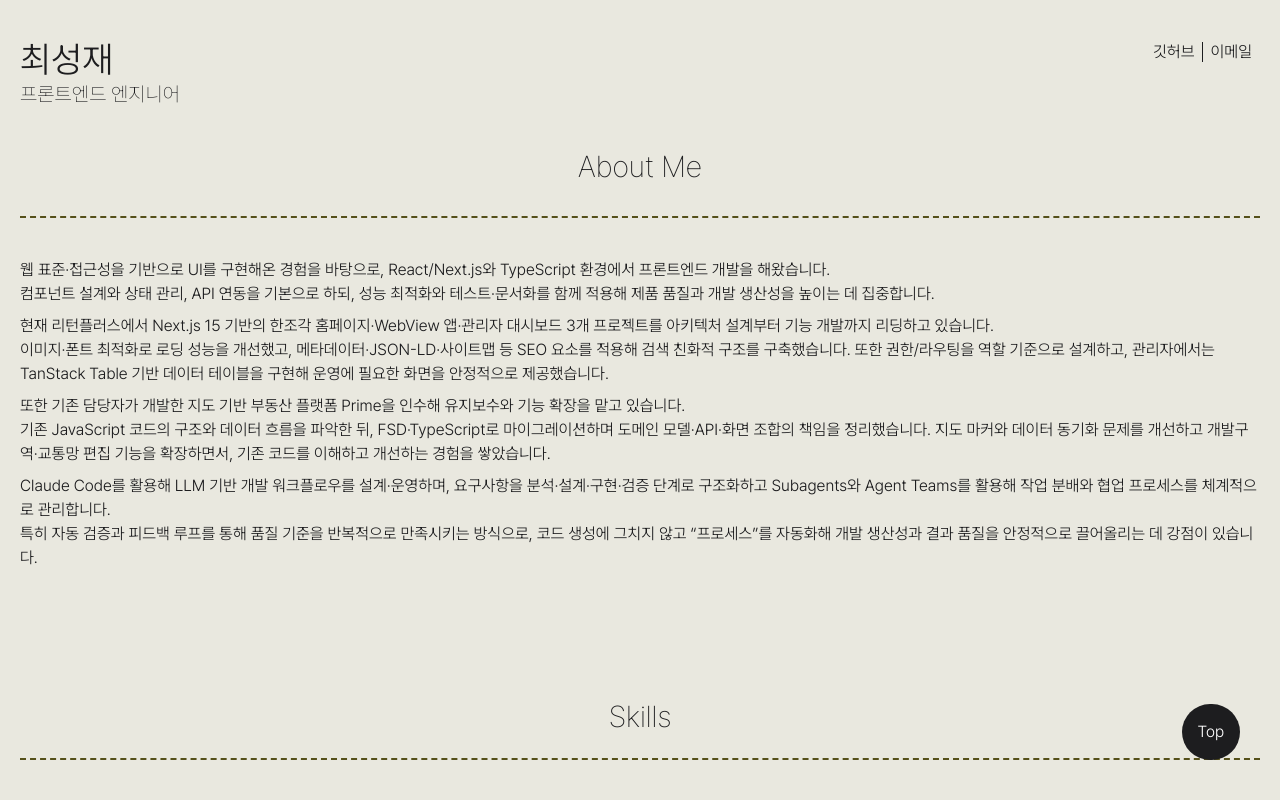
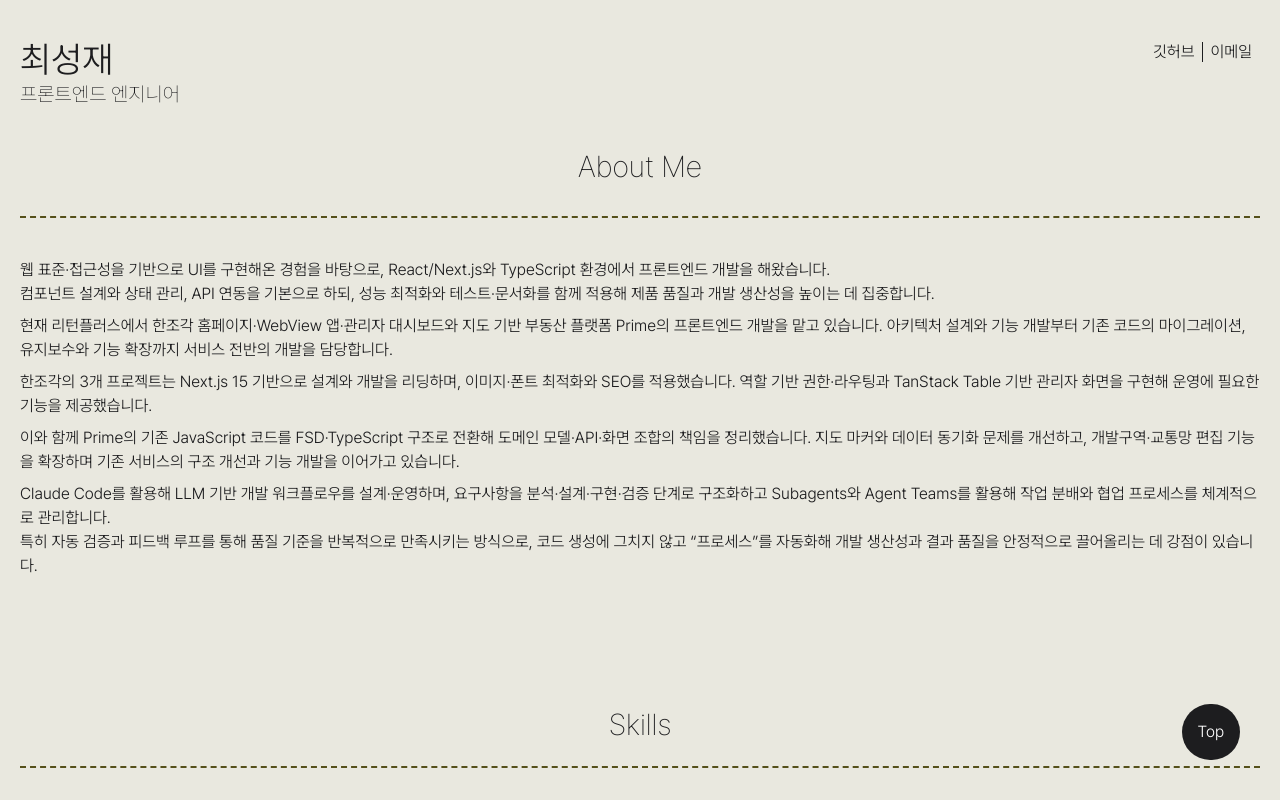
Before and after one commit to sungjaechoi/portfolio, a Next.js app: page / in a window 1280 px wide. Shown: the top 800 px of the page. Built offline with nearby package versions, Linux system fonts and the light colour scheme.

Commit message:
fix :  abou me 수정

```diff
--- a/src/app/(index)/page.tsx
+++ b/src/app/(index)/page.tsx
@@ -27,25 +27,24 @@ export default function Home() {
                   높이는 데 집중합니다.
                 </p>
                 <p className="pb-2">
-                  현재 리턴플러스에서 Next.js 15 기반의 한조각 홈페이지·WebView
-                  앱·관리자 대시보드 3개 프로젝트를 아키텍처 설계부터 기능
-                  개발까지 리딩하고 있습니다.
-                  <br />
-                  이미지·폰트 최적화로 로딩 성능을 개선했고,
-                  메타데이터·JSON-LD·사이트맵 등 SEO 요소를 적용해 검색 친화적
-                  구조를 구축했습니다. 또한 권한/라우팅을 역할 기준으로
-                  설계하고, 관리자에서는 TanStack Table 기반 데이터 테이블을
-                  구현해 운영에 필요한 화면을 안정적으로 제공했습니다.
+                  현재 리턴플러스에서 한조각 홈페이지·WebView 앱·관리자
+                  대시보드와 지도 기반 부동산 플랫폼 Prime의 프론트엔드 개발을
+                  맡고 있습니다. 아키텍처 설계와 기능 개발부터 기존 코드의
+                  마이그레이션, 유지보수와 기능 확장까지 서비스 전반의 개발을
+                  담당합니다.
                 </p>
                 <p className="pb-2">
-                  또한 기존 담당자가 개발한 지도 기반 부동산 플랫폼 Prime을
-                  인수해 유지보수와 기능 확장을 맡고 있습니다.
-                  <br />
-                  기존 JavaScript 코드의 구조와 데이터 흐름을 파악한 뒤,
-                  FSD·TypeScript로 마이그레이션하며 도메인 모델·API·화면 조합의
-                  책임을 정리했습니다. 지도 마커와 데이터 동기화 문제를 개선하고
-                  개발구역·교통망 편집 기능을 확장하면서, 기존 코드를 이해하고
-                  개선하는 경험을 쌓았습니다.
+                  한조각의 3개 프로젝트는 Next.js 15 기반으로 설계와 개발을
+                  리딩하며, 이미지·폰트 최적화와 SEO를 적용했습니다. 역할 기반
+                  권한·라우팅과 TanStack Table 기반 관리자 화면을 구현해 운영에
+                  필요한 기능을 제공했습니다.
+                </p>
+                <p className="pb-2">
+                  이와 함께 Prime의 기존 JavaScript 코드를 FSD·TypeScript 구조로
+                  전환해 도메인 모델·API·화면 조합의 책임을 정리했습니다. 지도
+                  마커와 데이터 동기화 문제를 개선하고, 개발구역·교통망 편집
+                  기능을 확장하며 기존 서비스의 구조 개선과 기능 개발을
+                  이어가고 있습니다.
                 </p>
                 <p className="pb-2">
                   Claude Code를 활용해 LLM 기반 개발 워크플로우를 설계·운영하며,
```
Also changed, not shown: 1 other file (tests, documents, lock files or other folders).
